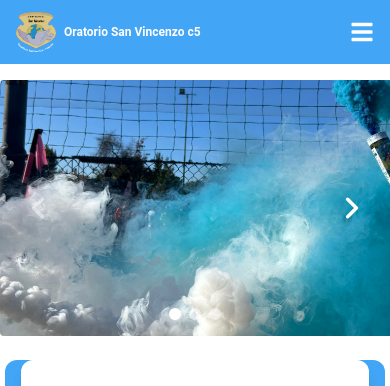
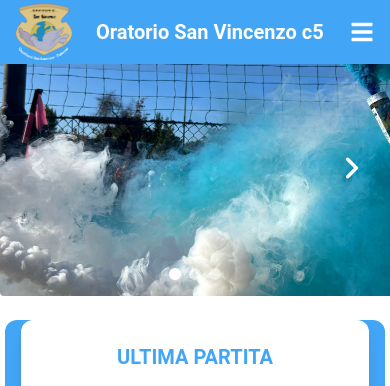
Before and after one commit to Maurilio93/Progetto-Oratorio, a React (Vite) app in the folder sanvincenzo/: page / in a window 390 px wide. Shown: the top 386 px of the page. Built offline with nearby package versions, Linux system fonts and the light colour scheme; grey boxes are pictures that could not be loaded.

Commit message:
modified navbar responsiveness

```diff
--- a/sanvincenzo/src/Section/LandingPage.jsx
+++ b/sanvincenzo/src/Section/LandingPage.jsx
@@ -78,9 +78,9 @@ export function LandingPage() {
       <header className="bg-blue-400 fixed top-0 left-0 right-0 z-50">
         <div className="max-w-screen-xl mx-auto flex items-center justify-between h-16 px-4 md:px-0">
           {/* Logo e titolo sulla sinistra */}
-          <div className="flex items-center gap-2 md:gap-4">
-            <img src="images/IMG_6743.PNG" alt="Logo" className="h-10 w-10 sm:h-12 sm:w-12 md:h-14 md:w-14 rounded-xl" />
-            <h4 className="text-white font-semibold text-xs sm:text-sm md:text-base">Oratorio San Vincenzo c5</h4>
+          <div className="flex items-center gap-2 md:gap-4 justify-center md:-mx-12">
+            <img src="images/IMG_6743.PNG" alt="Logo" className="h-14 w-14 sm:h-12 sm:w-12 md:h-14 md:w-14 rounded-xl" />
+            <h4 className="text-white font-semibold text-xl px-4 sm:text-xl md:text-base">Oratorio San Vincenzo c5</h4>
           </div>
           <div className="hidden md:flex items-center md:mx-10">
             <nav aria-label="Global">
@@ -321,7 +321,7 @@ export function LandingPage() {
       </header>
 
 
-      <div className="flex flex-col justify-center items-center mt-10 md:mt-0">
+      <div className="flex flex-col justify-center items-center md:mt-0">
         <div
           className={`flex flex-col justify-center items-center mt-10 md:mt-0 ${isMobileMenuOpen ? "hidden" : "block"
             }`}
```
